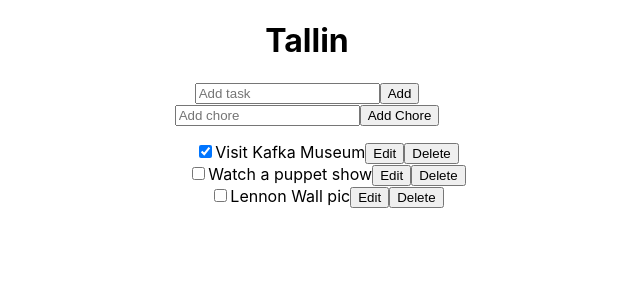
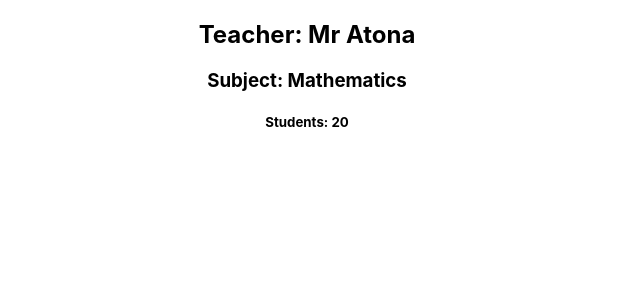
Before and after one commit to AbigaelKirwa/AssignmentProgrammingHomeWork, a React (Create React App) app in the folder homework2-reactdocumentation/: page / in a window 1280 px wide. Shown: the top 300 px of the page, without its empty margins (333-973 px from the left). Built offline with nearby package versions, Linux system fonts and the light colour scheme.

Commit message:
feat(managing state):passing data deeply with context

```diff
--- a/homework2-reactdocumentation/src/App.js
+++ b/homework2-reactdocumentation/src/App.js
@@ -1,6 +1,7 @@
 import './App.css';
 import ChoosingStateStructure from './components/ChoosingStateStructure';
 import ExtractingStateLogic from './components/ExtractingStateLogic';
+import PassingWithContext from './components/PassingWithContext';
 import PreservingState from './components/PreservingState';
 import QuickStart from './components/QuickStart';
 import ReactingToInput from './components/ReactingToInput';
@@ -15,7 +16,8 @@ function App() {
       {/* <ChoosingStateStructure/> */}
       {/* <SharingState/> */}
       {/* <PreservingState/> */}
-      <ExtractingStateLogic/>
+      {/* <ExtractingStateLogic/> */}
+      <PassingWithContext/>
     </div>
   );
 }
--- /dev/null
+++ b/homework2-reactdocumentation/src/components/PassingWithContext.jsx
@@ -0,0 +1,43 @@
+import {createContext, useContext} from 'react'
+
+const LevelContext = createContext(0);
+
+function Heading({children}){
+    const level = useContext(LevelContext)
+    switch (level){
+        case 0: throw Error('Heading should be inside section')
+        case 1: return <h1>{children}</h1>
+        case 2: return <h3>{children}</h3>
+        case 3: return <h5>{children}</h5>
+        default: throw Error('Unknown level: ' + level);
+    }
+}
+
+function Section({children}){
+    const level = useContext(LevelContext)
+    return(
+        <section className='section'>
+            <LevelContext.Provider value={level+1}>
+                {children}
+            </LevelContext.Provider>
+        </section>
+    )
+}
+
+const PassingWithContext = () => {
+  return (
+    <div>
+        <Section>
+            <Heading>Teacher: Mr Atona</Heading>
+            <Section>
+                <Heading>Subject: Mathematics</Heading>
+                <Section>
+                    <Heading>Students: 20</Heading>
+                </Section>
+            </Section>
+        </Section>
+    </div>
+  )
+}
+
+export default PassingWithContext
```
